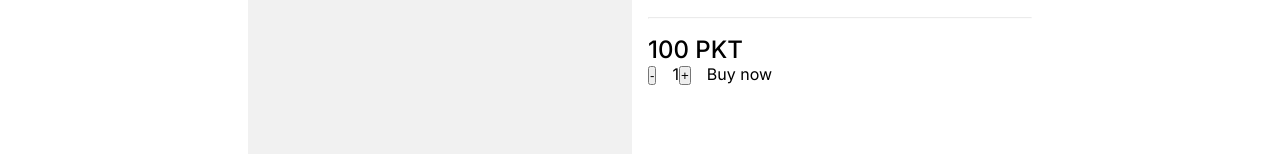
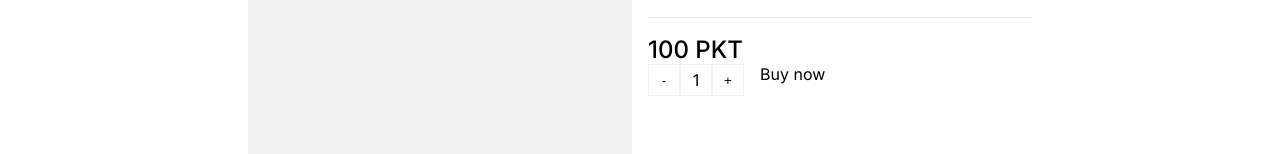
Before and after one commit to JohnyProduction/loyalty-program-app, a Next.js app: page /products/1 in a window 1280 px wide. Shown: the part 335-489 px from the top of the page. Built offline with nearby package versions, Linux system fonts and the light colour scheme.

Commit message:
input counter

```diff
--- a/src/components/common/inputs/input-counter.tsx
+++ b/src/components/common/inputs/input-counter.tsx
@@ -1,14 +1,15 @@
 'use client';
 
 import { useCounter } from '@/hooks/use-counter';
+import styles from '@/styles/components/common/inputs/input-counter.module.scss';
 
 export function InputCounter() {
     const { count, increase, decrease } = useCounter(0);
 
     return (
-        <div>
+        <div className={styles['input-counter']}>
             <button onClick={decrease}>-</button>
-            <span>{count}</span>
+            <div>{count}</div>
             <button onClick={increase}>+</button>
         </div>
     );
--- a/src/styles/app/products/[id]/page.module.scss
+++ b/src/styles/app/products/[id]/page.module.scss
@@ -72,7 +72,7 @@
                 .transaction-box {
                     display: flex;
 
-                    :nth-child(2) {
+                    > :nth-child(2) {
                         margin-left: 1rem;
                     }
                 }
--- /dev/null
+++ b/src/styles/components/common/inputs/input-counter.module.scss
@@ -0,0 +1,20 @@
+.input-counter {
+    display: flex;
+
+    > * {
+        width: 2rem;
+        height: 2rem;
+        border: 1px solid #F1F1F1;
+        background-color: transparent;
+    }
+
+    > :nth-child(2) {
+        display: flex;
+        justify-content: center;
+        align-items: center;
+    }
+
+    > button {
+        cursor: pointer;
+    }
+}
```
Also changed, not shown: 1 other file (tests, documents, lock files or other folders).
